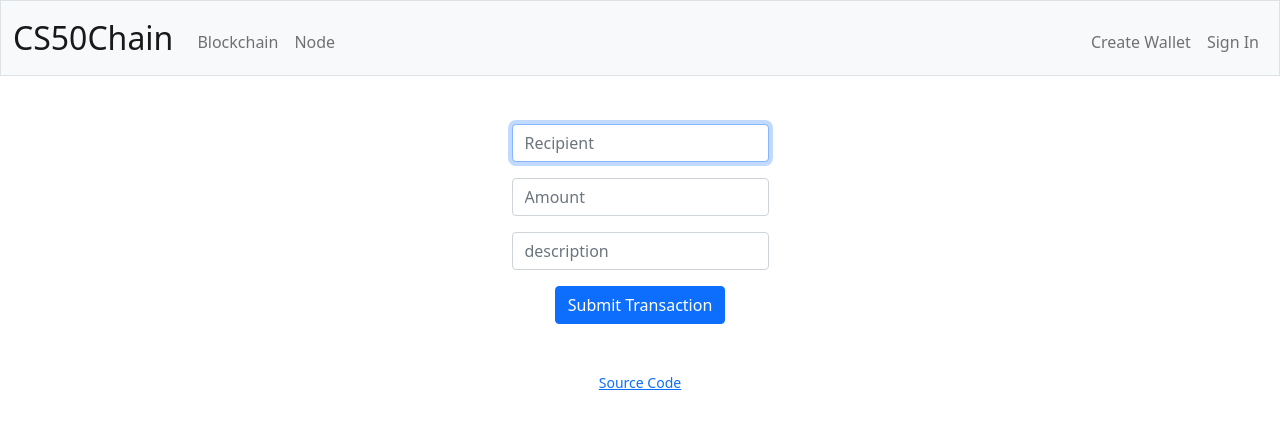
After one commit to victorabarros/CS50chain, a Flask app: page /transaction in a window 1280 px wide. The commit adds this page. Shown: the top 429 px of the page. Run offline with Flask 2, Linux system fonts and the light colour scheme.

Commit message:
submit transaction to node page

```diff
--- a/app.py
+++ b/app.py
@@ -80,6 +80,8 @@ def handle_blockchain():
 def handle_node():
     if request.method == "POST":
         mine_block()
+        flash('Node was successfully mined!')
+        flash('See on Blockchain tab')
     node = get_node()[0].get_json()
     return render_template("node.html", transactions=node["transactions"])
 
@@ -89,6 +91,25 @@ def handle_wallet():
     wallet = Wallet(session["user_id"]["public_key"])
 
     return render_template("wallet.html", public_key=wallet.public_key, **wallet.financial_data)
+
+
+@app.route("/transaction", methods=["GET", "POST"])
+def handle_transaction():
+    transaction = None
+    if request.method == "POST":
+        recipient_public_key = request.form["recipient_public_key"]
+        amount = int(request.form["amount"])
+        description = request.form["description"] or None
+
+        trx = Transaction(
+            session["user_id"]["public_key"], recipient_public_key, amount, description)
+        node.submit_transaction(trx.do_sign(
+            session["user_id"]["private_key"]))
+        transaction = trx.to_dict()
+        flash('Transaction was successfully submitted!')
+        flash('See on Node tab')
+
+    return render_template("transaction.html", transaction=transaction)
 
 
 @app.route("/api/node")
--- a/templates/layout.html
+++ b/templates/layout.html
@@ -47,11 +47,7 @@
             <li class="nav-item"><a class="nav-link" href="/blockchain">Blockchain</a></li>
             <li class="nav-item"><a class="nav-link" href="/node">Node</a></li>
             <li class="nav-item"><a class="nav-link" href="/wallet">Wallet</a></li>
-            <!--
-              TODO:
-              (TODO blockchain and node should be possible see even not signed)
-              <li class="nav-item"><a class="nav-link" href="/transaction">Transaction</a></li>
-            -->
+            <li class="nav-item"><a class="nav-link" href="/transaction">Transaction</a></li>
           </ul>
           <ul class="navbar-nav ms-auto mt-2">
             <li class="nav-item"><a class="nav-link" href="/logout">Log Out</a></li>
--- a/templates/node.html
+++ b/templates/node.html
@@ -31,7 +31,7 @@
       </td>
       <td class="text-start">{{ transaction["amount"] }}</td>
       <td class="text-start">{{ transaction["description"] }}</td>
-      <td class="text-start">{{ transaction["sign"][:32] }}</td>
+      <td class="text-start">{{ transaction["sign"][78:110] }}</td>
       <td class="text-start">{{ transaction["created_at"] }}</td>
     </tr>
     {% endfor %}
--- /dev/null
+++ b/templates/transaction.html
@@ -0,0 +1,41 @@
+{% extends "layout.html" %} {% block title %} Transaction {% endblock %} {%
+block main %}
+<form action="/transaction" method="post">
+  <div class="mb-3">
+    <input
+      autocomplete="off"
+      autofocus
+      class="form-control mx-auto w-auto"
+      id="recipient_public_key"
+      name="recipient_public_key"
+      placeholder="Recipient"
+      type="text"
+      required
+    />
+  </div>
+  <div class="mb-3">
+    <input
+      autocomplete="off"
+      class="form-control mx-auto w-auto"
+      min="0"
+      name="amount"
+      placeholder="Amount"
+      type="number"
+      required
+    />
+  </div>
+  <div class="mb-3">
+    <input
+      autocomplete="off"
+      autofocus
+      class="form-control mx-auto w-auto"
+      id="description"
+      name="description"
+      placeholder="description"
+      type="text"
+    />
+  </div>
+
+  <button class="btn btn-primary" type="submit">Submit Transaction</button>
+</form>
+{% endblock %}
```
